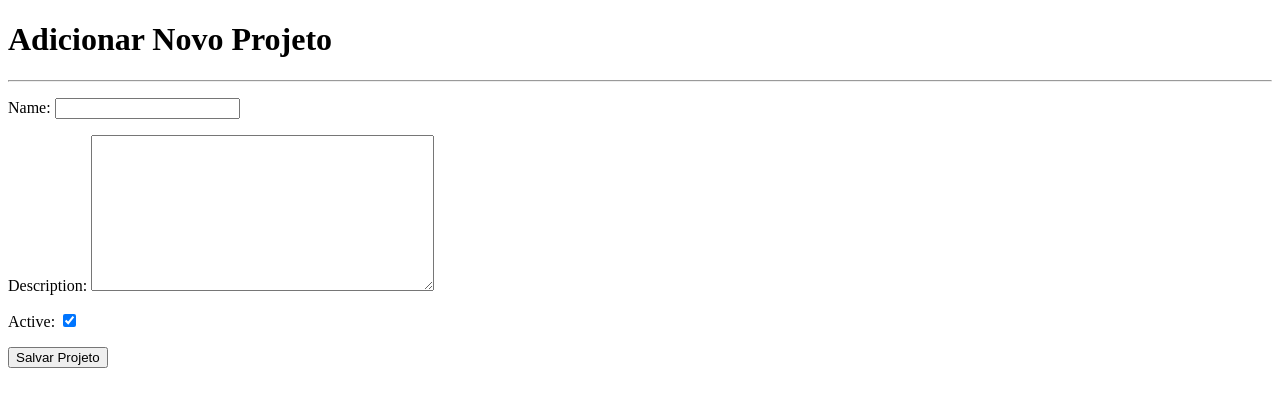
After one commit to jessicamarq/time-tracker, a Django app: page /novo-projeto/ in a window 1280 px wide. The commit adds this page. Shown: the top 407 px of the page. Run offline with Django 5.2, Linux system fonts and the light colour scheme.

Commit message:
Making Project forms

```diff
--- /dev/null
+++ b/tracker/forms.py
@@ -0,0 +1,7 @@
+from django import forms
+from .models import Project
+
+class ProjectForm(forms.ModelForm):
+  class Meta:
+    model = Project
+    fields = ['name', 'description', 'active'] #colunas
--- /dev/null
+++ b/tracker/templates/tracker/project_form.html
@@ -0,0 +1,22 @@
+<!DOCTYPE html>
+<html lang="pt-br">
+
+<head>
+  <meta charset="UTF-8">
+  <meta name="viewport" content="width=device-width, initial-scale=1.0">
+  <title>Novo Projeto</title>
+</head>
+
+<body>
+  <h1>Adicionar Novo Projeto</h1>
+  <hr>
+  <form method="POST">
+    <!-- csrf = Cross-Site Request Forgery -->
+    {% csrf_token %}
+    <!-- 'form.as_p' olha pra o arquivo forms.py e desenha os campos formatados em parágrafos -->
+    {{ form.as_p }}
+    <button type="submit">Salvar Projeto</button>
+  </form>
+</body>
+
+</html>
--- a/tracker/templates/tracker/project_list.html
+++ b/tracker/templates/tracker/project_list.html
@@ -9,8 +9,10 @@
 
 <body>
   <h1>Meus projetos</h1>
+  <hr>
 
-  <hr>
+  <a href="{% url 'project_create' %}">➕ Adicionar Novo Projeto</a>
+  <br><br>
   <ul>
     {% for project in projects %}
     <li>
--- a/tracker/urls.py
+++ b/tracker/urls.py
@@ -3,4 +3,5 @@ from . import views
 
 urlpatterns = [
   path('', views.project_list, name='project_list'),
+  path('novo-projeto/', views.project_create, name='project_create'),
 ]
--- a/tracker/views.py
+++ b/tracker/views.py
@@ -1,6 +1,19 @@
-from django.shortcuts import render
+from django.shortcuts import render, redirect
 from .models import Project
+from .forms import ProjectForm
 
+#view que lista os projetos
 def project_list(request):
   projects = Project.objects.all()
   return render(request, 'tracker/project_list.html', {'projects': projects})
+
+#view que CRIA os projetos
+def project_create(request):
+  if request.method == 'POST':
+    form = ProjectForm(request.POST)
+    if form.is_valid():
+      form.save()
+      return redirect('project_list')
+  else:
+    form = ProjectForm()
+    return render(request, 'tracker/project_form.html', {'form': form})
```
